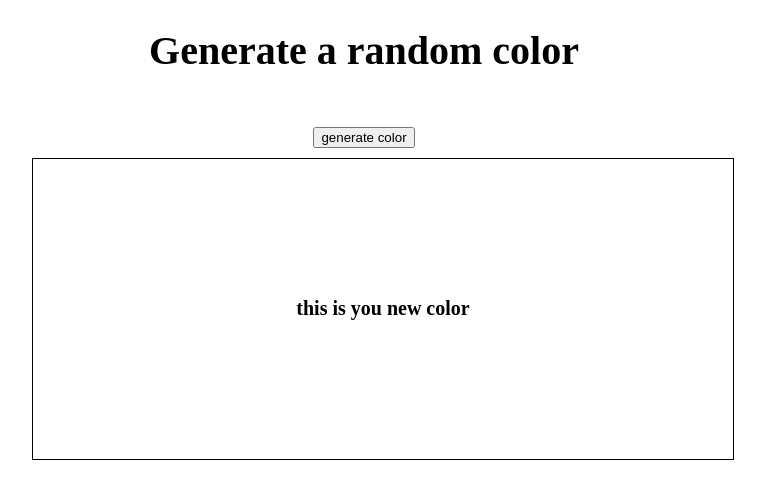
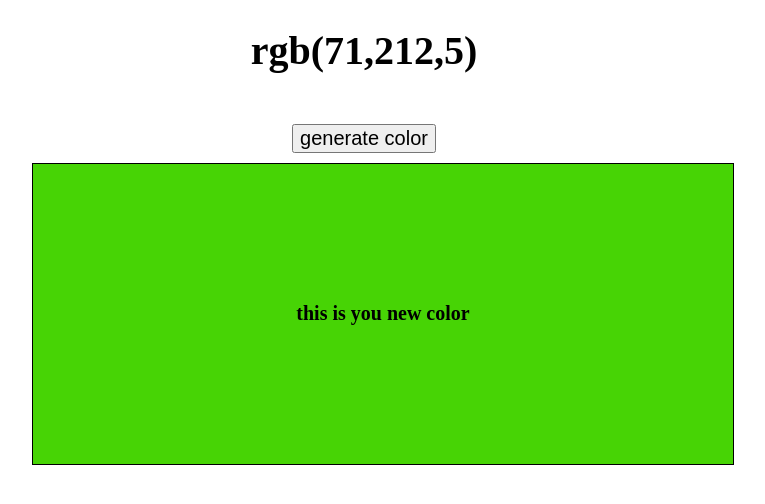
Before and after one commit to Hasanurislam/Javascript, a website: page EventListener.html in a window 1280 px wide. Both pictures are taken after a click on the button "generate color". Shown: the whole page, without its empty margins (276-1041 px from the left). Drawn offline with Linux system fonts and the light colour scheme.

Commit message:
generate random color using eventListerner

```diff
--- a/EventListener.css
+++ b/EventListener.css
@@ -13,3 +13,6 @@ div{
     width: 700px;
     border: 1px solid black;
 }
+button{
+    font-size: 20px;
+}
--- a/EventListener.js
+++ b/EventListener.js
@@ -1,19 +1,20 @@
-//let btns=document.querySelectorAll("button");
+let btn=document.querySelector("button");
 
-//btn.onclick=function (){
-  //  console.log("button was clicked");
-//}
+btn.addEventListener("click",function(){
+    let h1=document.querySelector("h1");
+    let getrandomcolor=randomcolor();
+    h1.innerText=getrandomcolor;
 
-for(btn of btns){
+    let div=document.querySelector("div");
+    div.style.backgroundColor=getrandomcolor;
+    console.log("color updated");
+});
 
-    addEventListener("click",sayhello);
-    addEventListener("click",sayname);
+function randomcolor(){
+    let red=Math.floor(Math.random()*255);
+    let green=Math.floor(Math.random()*255);
+    let blue=Math.floor(Math.random()*255);
+
+    let color=`rgb(${red},${green},${blue})`;
+    return color
 }
-
-
-function sayhello(){
-    alert("dont do this");
-}
- function sayname () {
-    alert("hi hasanur");
-}
```
Also changed, not shown: EventListener.html (+1 -1 lines).
